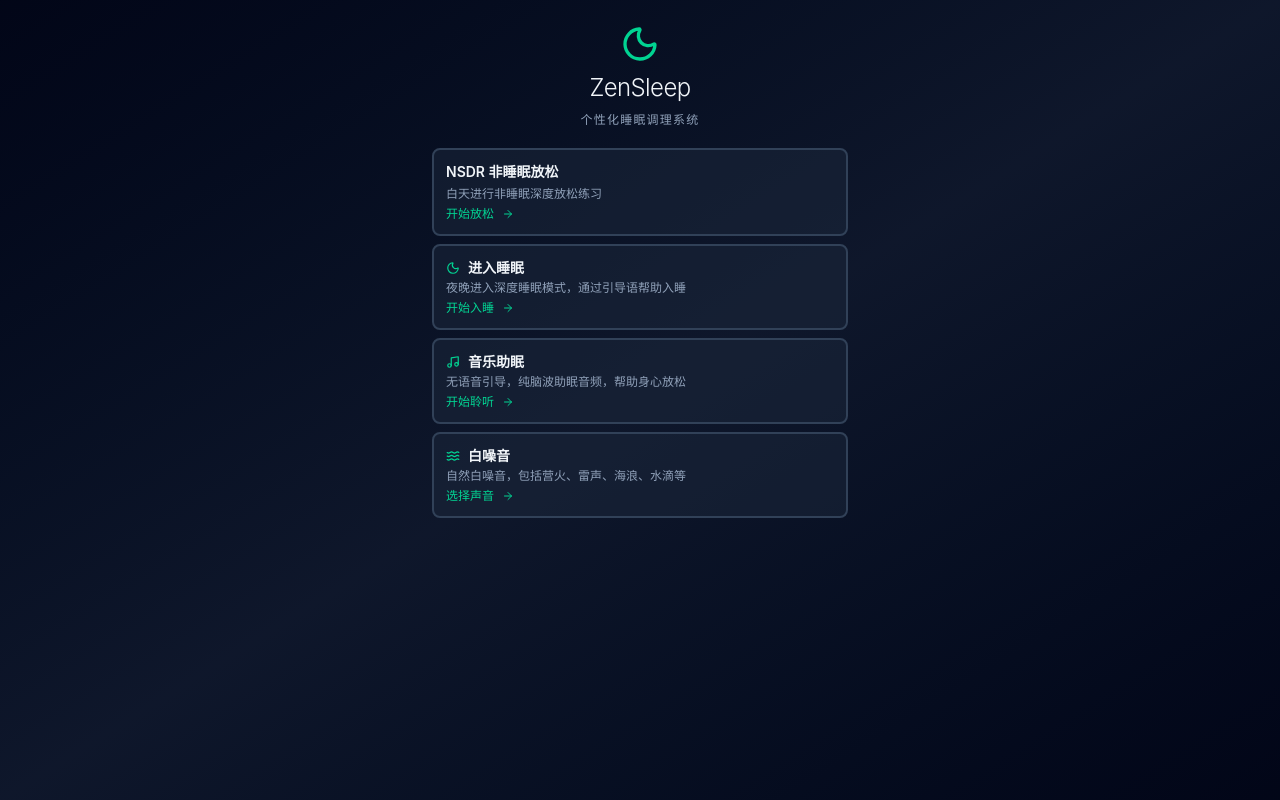
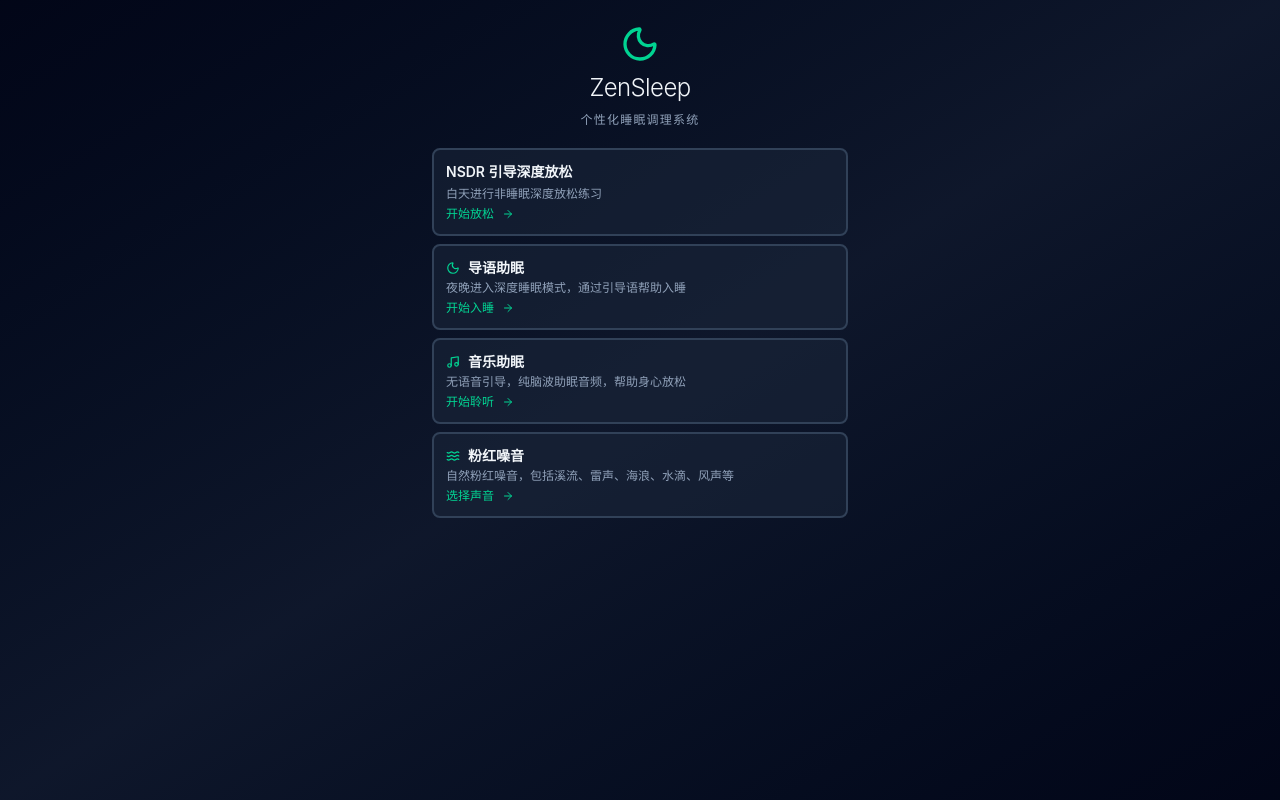
Before and after one commit to hahapokar/zensleep, a React (Vite) app: page / in a window 1280 px wide. Built offline with nearby package versions, Linux system fonts and the light colour scheme.

Commit message:
revised nature

```diff
--- a/src/components/InitialChoice.tsx
+++ b/src/components/InitialChoice.tsx
@@ -53,7 +53,7 @@ export default function InitialChoice({ onModeSelect }: InitialChoiceProps) {
             }`}
           >
             <div className="text-left space-y-1">
-              <h3 className="text-slate-100 font-semibold text-sm">NSDR 非睡眠放松</h3>
+              <h3 className="text-slate-100 font-semibold text-sm">NSDR 引导深度放松</h3>
               <p className="text-slate-400 text-xs">
                 白天进行非睡眠深度放松练习
               </p>
@@ -81,7 +81,7 @@ export default function InitialChoice({ onModeSelect }: InitialChoiceProps) {
             <div className="text-left space-y-1">
               <div className="flex items-center gap-2 mb-0.5">
                 <Moon size={14} className="text-emerald-400" />
-                <h3 className="text-slate-100 font-semibold text-sm">进入睡眠</h3>
+                <h3 className="text-slate-100 font-semibold text-sm">导语助眠</h3>
               </div>
               <p className="text-slate-400 text-xs">
                 夜晚进入深度睡眠模式，通过引导语帮助入睡
@@ -139,10 +139,10 @@ export default function InitialChoice({ onModeSelect }: InitialChoiceProps) {
             <div className="text-left space-y-1">
               <div className="flex items-center gap-2 mb-0.5">
                 <Waves size={14} className="text-emerald-400" />
-                <h3 className="text-slate-100 font-semibold text-sm">白噪音</h3>
+                <h3 className="text-slate-100 font-semibold text-sm">粉红噪音</h3>
               </div>
               <p className="text-slate-400 text-xs">
-                自然白噪音，包括营火、雷声、海浪、水滴等
+                自然粉红噪音，包括溪流、雷声、海浪、水滴、风声等
               </p>
               <div className="flex items-center gap-2 text-emerald-400 text-xs mt-1">
                 <span>选择声音</span>
--- a/src/components/ZenSleepSession.tsx
+++ b/src/components/ZenSleepSession.tsx
@@ -72,6 +72,15 @@ export default function ZenSleepSession({
   const handleSeekChange = (e: React.ChangeEvent<HTMLInputElement>) => {
     const newProgress = Number(e.target.value);
     onSeek(newProgress);
+  };
+
+  // 阻止进度条拖动时触发屏幕点击
+  const handleSeekMouseDown = (e: React.MouseEvent) => {
+    e.stopPropagation();
+  };
+
+  const handleSeekTouchStart = (e: React.TouchEvent) => {
+    e.stopPropagation();
   };
 
   // ==============================================
@@ -167,6 +176,8 @@ export default function ZenSleepSession({
                     step={0.1}
                     value={currentProgress}
                     onChange={handleSeekChange}
+                    onMouseDown={handleSeekMouseDown}
+                    onTouchStart={handleSeekTouchStart}
                     className="w-full h-1 bg-slate-800 rounded-full appearance-none cursor-pointer accent-emerald-500"
                   />
                 </div>
@@ -186,6 +197,8 @@ export default function ZenSleepSession({
                     step="0.01"
                     value={volume}
                     onChange={handleVolumeChange}
+                    onMouseDown={handleSeekMouseDown}
+                    onTouchStart={handleSeekTouchStart}
                     className="flex-1 h-1 bg-slate-800 rounded-full appearance-none cursor-pointer accent-emerald-500"
                     style={{
                       background: `linear-gradient(to right, rgb(16, 185, 129) 0%, rgb(16, 185, 129) ${volume * 100}%, rgb(30, 41, 59) ${volume * 100}%, rgb(30, 41, 59) 100%)`
```
Also changed, not shown: 1 other file (tests, documents, lock files or other folders).
